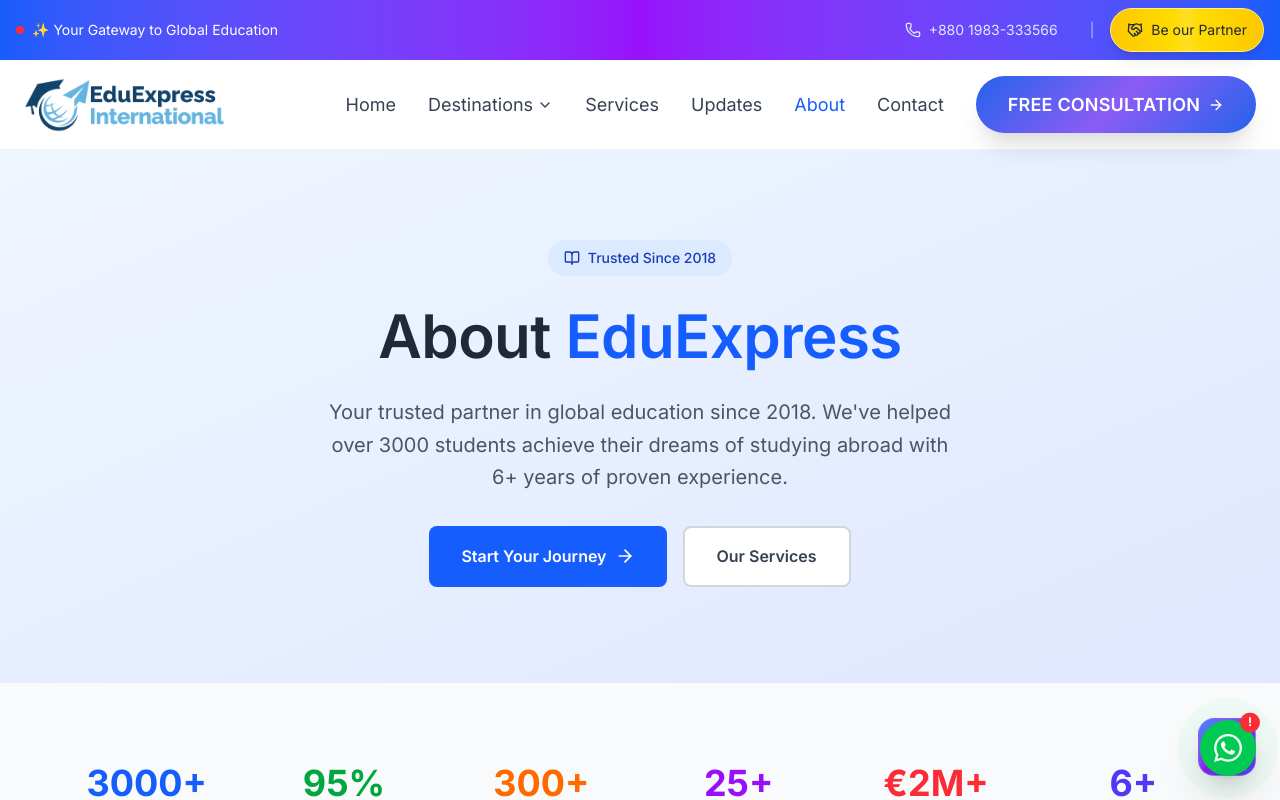
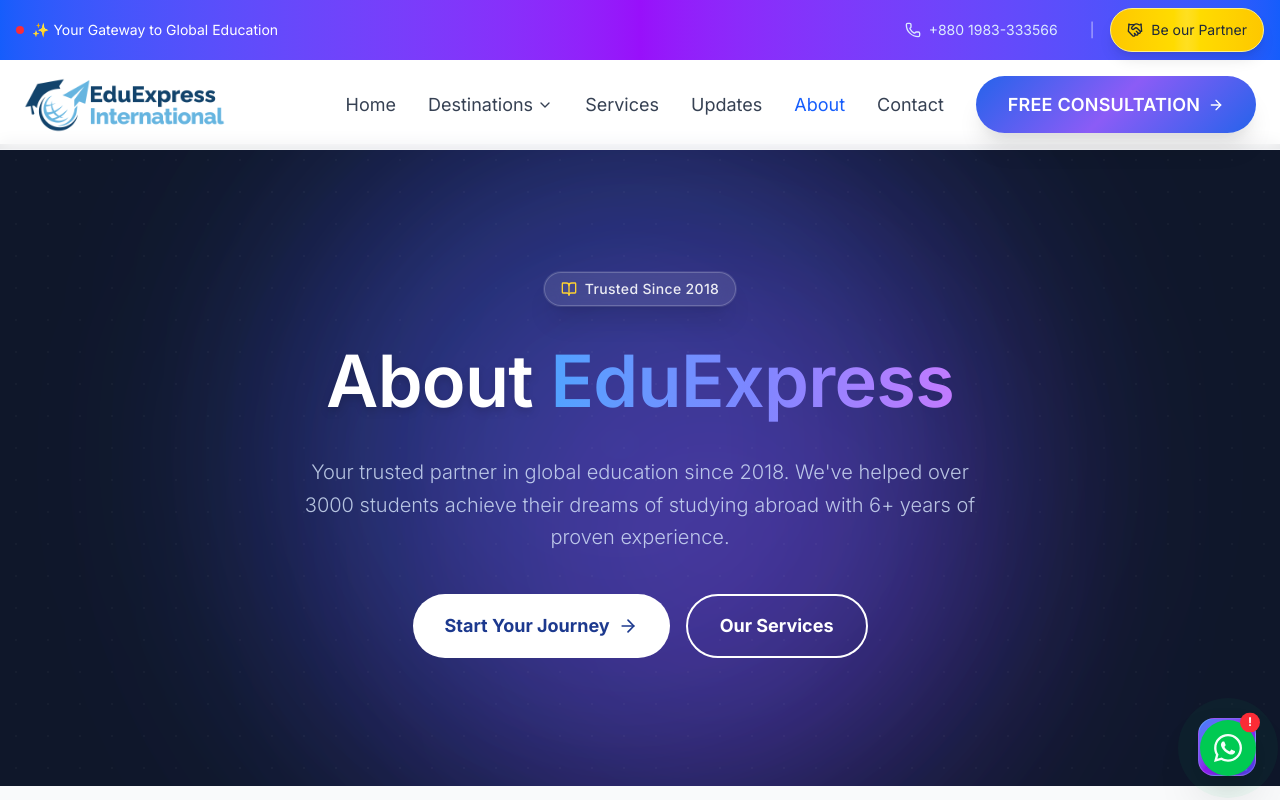
Before and after one commit to rakibnuist/edXBD, a Next.js app: page /about in a window 1280 px wide. Shown: the top 800 px of the page. Built offline with nearby package versions, Linux system fonts and the light colour scheme.

Commit message:
refactor: consolidate page hero sections into a reusable `PageHeader` component and apply it to relevant pages.

```diff
--- a/package.json
+++ b/package.json
@@ -33,6 +33,7 @@
     "@types/jsonwebtoken": "^9.0.10",
     "@types/mongoose": "^5.11.96",
     "@vercel/analytics": "^1.5.0",
+    "@vercel/speed-insights": "^1.3.1",
     "bcryptjs": "^3.0.2",
     "critters": "^0.0.23",
     "dotenv": "^17.2.3",
@@ -41,7 +42,7 @@
     "lucide-react": "^0.544.0",
     "mongodb": "^6.20.0",
     "mongoose": "^8.19.0",
-    "next": "15.5.4",
+    "next": "15.5.7",
     "node-fetch": "^3.3.2",
     "react": "19.1.0",
     "react-dom": "19.1.0",
--- a/src/app/about/AboutClient.tsx
+++ b/src/app/about/AboutClient.tsx
@@ -3,45 +3,37 @@
 import { Users, Award, Globe, Heart, GraduationCap, Shield, DollarSign, ArrowRight, BookOpen, Target, Zap } from 'lucide-react';
 import Link from 'next/link';
 import { trackConsultationRequest } from '@/lib/analytics';
+import PageHeader from '@/components/PageHeader';
 
 export default function AboutClient() {
   return (
     <div className="min-h-screen bg-white">
-      {/* Hero Section - Simple & Clean */}
-      <section className="relative bg-gradient-to-br from-blue-50 to-indigo-100 py-16 sm:py-20 md:py-24">
-        <div className="container mx-auto px-4">
-          <div className="max-w-4xl mx-auto text-center">
-            <div className="inline-flex items-center bg-blue-100 text-blue-800 px-4 py-2 rounded-full text-sm font-medium mb-6">
-              <BookOpen className="w-4 h-4 mr-2" />
-              Trusted Since 2018
-            </div>
-            <h1 className="text-3xl sm:text-4xl md:text-5xl lg:text-6xl font-bold text-gray-900 mb-4 sm:mb-6 leading-tight">
-              About <span className="text-blue-600">EduExpress</span>
-            </h1>
-            <p className="text-lg sm:text-xl text-gray-600 mb-6 sm:mb-8 max-w-2xl mx-auto leading-relaxed px-4">
-              Your trusted partner in global education since 2018. We&apos;ve helped over 3000 students achieve their dreams of studying abroad with 6+ years of proven experience.
-            </p>
+      <PageHeader
+        title="About"
+        highlight="EduExpress"
+        description="Your trusted partner in global education since 2018. We've helped over 3000 students achieve their dreams of studying abroad with 6+ years of proven experience."
+        icon={BookOpen}
+        badgeText="Trusted Since 2018"
+      >
         <div className="flex flex-col sm:flex-row gap-4 justify-center px-4">
           <button
             onClick={() => {
               trackConsultationRequest('about_page_hero_start_journey');
               window.dispatchEvent(new CustomEvent('openQuickForm'));
             }}
-                className="inline-flex items-center justify-center bg-blue-600 hover:bg-blue-700 text-white px-6 sm:px-8 py-3 sm:py-4 rounded-lg font-semibold transition-all duration-200 transform hover:scale-105 min-h-[48px] w-full sm:w-auto"
+            className="inline-flex items-center justify-center bg-white text-blue-900 px-6 sm:px-8 py-3 sm:py-4 rounded-full font-bold text-lg hover:bg-blue-50 transition-all duration-300 transform hover:-translate-y-1 hover:shadow-2xl hover:shadow-blue-500/20 active:scale-95 w-full sm:w-auto"
           >
             Start Your Journey
             <ArrowRight className="w-4 h-4 sm:w-5 sm:h-5 ml-2" />
           </button>
           <Link
             href="/services"
-                className="inline-flex items-center justify-center bg-white border-2 border-gray-300 text-gray-700 hover:border-blue-600 hover:text-blue-600 px-6 sm:px-8 py-3 sm:py-4 rounded-lg font-semibold transition-all duration-200 min-h-[48px] w-full sm:w-auto"
+            className="inline-flex items-center justify-center bg-transparent border-2 border-white text-white hover:bg-white hover:text-blue-900 px-6 sm:px-8 py-3 sm:py-4 rounded-full font-bold text-lg transition-all duration-300 min-h-[48px] w-full sm:w-auto"
           >
             Our Services
           </Link>
         </div>
-          </div>
-        </div>
-      </section>
+      </PageHeader>
 
       {/* Key Numbers - Simple & Clean */}
       <section className="py-20 bg-gray-50">
--- a/src/app/layout.tsx
+++ b/src/app/layout.tsx
@@ -1,5 +1,6 @@
 import type { Metadata } from "next";
 import { Inter, Playfair_Display } from "next/font/google";
+import { SpeedInsights } from "@vercel/speed-insights/next";
 import EnhancedAnalytics from "@/components/EnhancedAnalytics";
 import Header from "@/components/Header";
 import Footer from "@/components/Footer";
@@ -359,6 +360,7 @@
           phoneNumber="+8801983333566"
           message="Hi! I'm interested in studying abroad. Can you help me with information about universities and scholarships?"
         />
+        <SpeedInsights />
       </body>
     </html>
   );
--- a/src/app/updates/UpdatesClient.tsx
+++ b/src/app/updates/UpdatesClient.tsx
@@ -417,7 +417,7 @@
               <Search className="w-10 h-10 text-blue-400" />
             </div>
             <h3 className="text-2xl font-bold text-gray-900 mb-3">No updates found</h3>
-            <p className="text-gray-500 mb-8 max-w-md mx-auto text-lg">We couldn't find any updates matching your current filters. Try adjusting them or clear everything.</p>
+            <p className="text-gray-500 mb-8 max-w-md mx-auto text-lg">We couldn&apos;t find any updates matching your current filters. Try adjusting them or clear everything.</p>
             <button
               onClick={clearAllFilters}
               className="inline-flex items-center px-8 py-3 bg-gray-900 text-white rounded-xl hover:bg-gray-800 transition-all font-semibold shadow-lg shadow-gray-900/10"
--- /dev/null
+++ b/src/components/PageHeader.tsx
@@ -0,0 +1,64 @@
+'use client';
+
+import { Sparkles, LucideIcon } from 'lucide-react';
+import React from 'react';
+
+interface PageHeaderProps {
+    title: string;
+    highlight: string;
+    description: string;
+    icon?: LucideIcon | React.ReactElement;
+    badgeText?: string;
+    children?: React.ReactNode;
+}
+
+export default function PageHeader({
+    title,
+    highlight,
+    description,
+    icon: IconOrElement = Sparkles,
+    badgeText = "Explore Global Opportunities",
+    children
+}: PageHeaderProps) {
+    let iconElement: React.ReactNode;
+    const iconClassName = "w-4 h-4 text-amber-300";
+
+    if (React.isValidElement(IconOrElement)) {
+        iconElement = React.cloneElement(IconOrElement as React.ReactElement<{ className?: string }>, { className: iconClassName });
+    } else {
+        const IconComp = IconOrElement as LucideIcon;
+        iconElement = <IconComp className={iconClassName} />;
+    }
+
+    return (
+        <div className="relative bg-[#0F172A] overflow-hidden">
+            {/* Dynamic Background with brighter gradients */}
+            <div className="absolute inset-0">
+                <div className="absolute top-0 left-1/4 w-[600px] h-[600px] bg-blue-600/30 rounded-full mix-blend-screen filter blur-[120px] animate-pulse"></div>
+                <div className="absolute bottom-0 right-1/4 w-[500px] h-[500px] bg-purple-600/30 rounded-full mix-blend-screen filter blur-[120px] animate-pulse delay-1000"></div>
+                <div className="absolute top-1/2 left-1/2 transform -translate-x-1/2 -translate-y-1/2 w-[800px] h-[800px] bg-indigo-600/20 rounded-full mix-blend-screen filter blur-[100px]"></div>
+            </div>
+
+            {/* Pattern Overlay */}
+            <div className="absolute inset-0 opacity-[0.03]" style={{ backgroundImage: 'radial-gradient(#fff 1px, transparent 1px)', backgroundSize: '32px 32px' }}></div>
+
+            <div className="relative max-w-7xl mx-auto px-4 sm:px-6 lg:px-8 py-24 lg:py-32 text-center">
+                <div className="inline-flex items-center gap-2 py-1.5 px-4 rounded-full bg-white/10 border border-white/20 text-white/90 text-sm font-medium mb-8 backdrop-blur-md shadow-xl ring-1 ring-white/10">
+                    {iconElement}
+                    <span className="tracking-wide">{badgeText}</span>
+                </div>
+
+                <h1 className="text-5xl md:text-6xl lg:text-7xl font-extrabold mb-8 tracking-tight leading-tight">
+                    <span className="text-white drop-shadow-lg">{title} </span>
+                    <span className="text-transparent bg-clip-text bg-gradient-to-r from-blue-400 via-indigo-400 to-purple-400 animate-gradient">{highlight}</span>
+                </h1>
+
+                <p className="text-xl text-blue-100/80 mb-10 max-w-2xl mx-auto leading-relaxed font-light">
+                    {description}
+                </p>
+
+                {children}
+            </div>
+        </div>
+    );
+}
--- a/src/lib/meta-event-quality.ts
+++ b/src/lib/meta-event-quality.ts
@@ -7,6 +7,16 @@
   fbp?: string; // Facebook Browser ID
   external_id?: string; // External user ID
   fb_login_id?: string; // Facebook Login ID
+}
+
+interface FacebookLoginStatusResponse {
+  status: string;
+  authResponse: {
+    userID: string;
+    accessToken: string;
+    expiresIn: number;
+    signedRequest: string;
+  };
 }
 
 export interface EnhancedUserData {
@@ -358,9 +368,10 @@
       return;
     }
 
-    window.FB?.getLoginStatus((response: any) => {
-      if (response.status === 'connected') {
-        resolve(response.authResponse.userID);
+    window.FB?.getLoginStatus((response: unknown) => {
+      const fbResponse = response as FacebookLoginStatusResponse;
+      if (fbResponse.status === 'connected') {
+        resolve(fbResponse.authResponse.userID);
       } else {
         resolve(undefined);
       }
```
Also changed, not shown: src/app/contact/ContactClient.tsx (+9 -10 lines), src/app/partnership/PartnershipClient.tsx (+12 -33 lines), src/app/privacy/PrivacyClient.tsx (+12 -20 lines), src/app/services/page.tsx (+12 -15 lines), src/app/terms/TermsClient.tsx (+12 -20 lines), 1 other file (tests, documents, lock files or other folders). Lines whose indentation alone changed are shown as unchanged.
